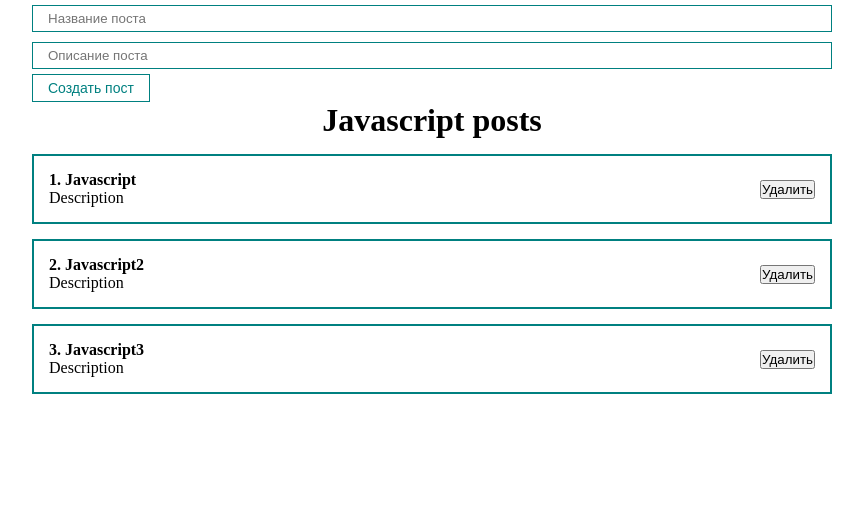
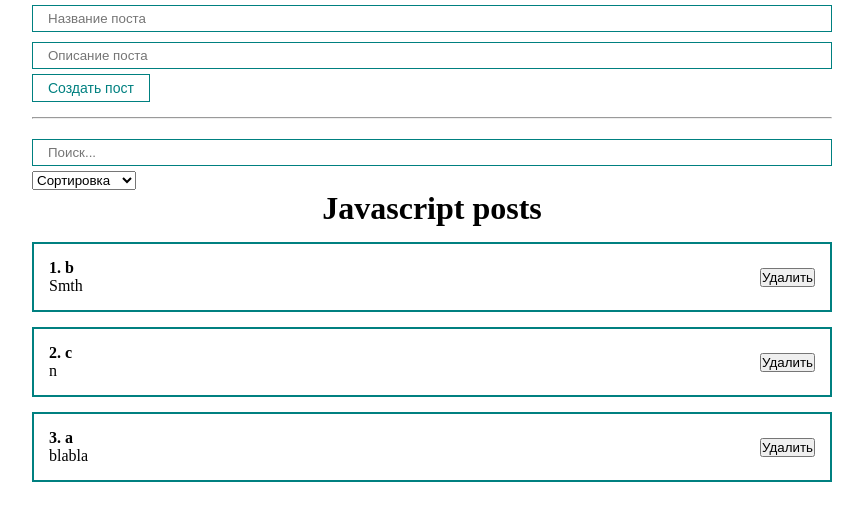
Before and after one commit to Exctues/react-pracitce, a React (Create React App) app: page / in a window 1280 px wide. Shown: the top 520 px of the page, without its empty margins (208-1071 px from the left). Built offline with nearby package versions, Linux system fonts and the light colour scheme.

Commit message:
make posts searchable and filterable

```diff
--- a/src/App.js
+++ b/src/App.js
@@ -1,49 +1,52 @@
-import React, {useRef, useState} from 'react'
+import React, {useMemo, useState} from 'react'
 import './styles/App.css'
 import PostList from "./components/PostList";
-import MyButton from "./components/UI/button/MyButton";
 import MyInput from "./components/UI/input/MyInput";
+import PostForm from "./components/PostForm";
+import MySelect from "./components/UI/select/MySelect";
+import PostFilter from "./components/PostFilter";
 
 function App() {
     const [posts, setPosts] = useState([
-        {id: 1, title: 'Javascript', body: 'Description'},
-        {id: 2, title: 'Javascript2', body: 'Description'},
-        {id: 3, title: 'Javascript3', body: 'Description'}
+        {id: 1, title: 'b', body: 'Smth'},
+        {id: 2, title: 'c', body: 'n'},
+        {id: 3, title: 'a', body: 'blabla'}
     ])
-    const [title, setTitle] = useState("")
-    const [body, setBody] = useState("")
 
+    const [filter, setFilter] = useState({sort: '', query: ''})
 
-    const addNewPost = (e) => {
-        e.preventDefault();
-        const newPost = {
-            id: Date.now(),
-            title,
-            body
-        }
+    const sortedPosts = useMemo(() => {
+        console.log("getSortedPosts invoked")
+        if (filter.sort)
+            return [...posts].sort((a, b) => a[filter.sort].localeCompare(b[filter.sort]));
+        return posts;
+    }, [filter.sort, posts])
+
+    const sortedAndSearchedPosts = useMemo(() => {
+        return sortedPosts.filter(post => post.title.toLowerCase().includes(filter.query.toLowerCase()))
+    }, [filter.query, sortedPosts])
+
+    const create = (newPost) => {
         setPosts([...posts, newPost])
-        setTitle('')
-        setBody('')
+    }
+
+    const removePost = (postToRemove) => {
+        setPosts(posts.filter(p => p.id !== postToRemove.id))
     }
 
     return (
         <div className="App">
-            <from>
-                <MyInput
-                    value={title}
-                    onChange={e => setTitle(e.target.value)}
-                    type="text"
-                    placeholder="Название поста"
-                />
-                <MyInput
-                    value={body}
-                    onChange={e => setBody(e.target.value)}
-                    type="text"
-                    placeholder="Описание поста"
-                />
-                <MyButton onClick={addNewPost}>Создать пост</MyButton>
-            </from>
-            <PostList posts={posts} title="Javascript posts"/>
+            <PostForm create={create}/>
+            <hr style={{margin: '15px 0'}}/>
+            <PostFilter filter={filter} setFilter={setFilter}/>
+            {sortedAndSearchedPosts.length
+                ?
+                <PostList remove={removePost} posts={sortedAndSearchedPosts} title="Javascript posts"/>
+                :
+                <h1 style={{textAlign: "center"}}>
+                    Посты не были найдены
+                </h1>
+            }
         </div>
     );
 }
--- /dev/null
+++ b/src/components/PostFilter.jsx
@@ -0,0 +1,23 @@
+import React from 'react';
+import MyInput from "./UI/input/MyInput";
+import MySelect from "./UI/select/MySelect";
+
+const PostFilter = ({filter, setFilter}) => {
+    return (<div>
+        <div>
+            <MyInput
+                value={filter.query}
+                onChange={e => setFilter({...filter, query: e.target.value})}
+                placeholder="Поиск..."
+            />
+            <MySelect
+                defaultValue="Сортировка"
+                value={filter.sort}
+                onChange={selectedSort => setFilter({...filter, sort: selectedSort})}
+                options={[{value: 'title', name: 'По названию'}, {value: 'body', name: 'По описанию'},]}
+            />
+        </div>
+    </div>);
+};
+
+export default PostFilter;
--- /dev/null
+++ b/src/components/PostForm.jsx
@@ -0,0 +1,34 @@
+import React, {useState} from 'react';
+import MyInput from "./UI/input/MyInput";
+import MyButton from "./UI/button/MyButton";
+
+const PostForm = ({create}) => {
+    const [post, setPost] = useState({title: '', body: ''})
+
+    const addNewPost = (e) => {
+        e.preventDefault();
+        const newPost = {...post, id: Date.now()};
+        create(newPost)
+        setPost({title: '', body: ''})
+    }
+
+    return (
+        <form>
+            <MyInput
+                value={post.title}
+                onChange={e => setPost({...post, title: e.target.value})}
+                type="text"
+                placeholder="Название поста"
+            />
+            <MyInput
+                value={post.body}
+                onChange={e => setPost({...post, body: e.target.value})}
+                type="text"
+                placeholder="Описание поста"
+            />
+            <MyButton onClick={addNewPost}>Создать пост</MyButton>
+        </form>
+    );
+};
+
+export default PostForm;
--- a/src/components/PostItem.jsx
+++ b/src/components/PostItem.jsx
@@ -11,7 +11,9 @@
                     </div>
                 </div>
                 <div className="post-btns">
-                    <button>Удалить</button>
+                    <button onClick={() => props.remove(props.post)}>
+                        Удалить
+                    </button>
                 </div>
             </div>
         </div>
--- a/src/components/PostList.jsx
+++ b/src/components/PostList.jsx
@@ -1,13 +1,13 @@
 import React from 'react';
 import PostItem from "./PostItem";
 
-const PostList = ({posts, title = "Default Title"}) => {
+const PostList = ({posts, title = "Default Title", remove}) => {
     return (
         <div>
             <h1 style={{textAlign: 'center'}}>
                 {title}
             </h1>
-            {posts.map((post, index) => <PostItem number={index + 1} post={post} key={post.id}/>)}
+            {posts.map((post, index) => <PostItem remove={remove} number={index + 1} post={post} key={post.id}/>)}
         </div>
     );
 };
--- /dev/null
+++ b/src/components/UI/select/MySelect.jsx
@@ -0,0 +1,19 @@
+import React from 'react';
+
+const MySelect = ({options, defaultValue, value, onChange}) => {
+    return (
+        <select
+            value={value}
+            onChange={event => onChange(event.target.value)}
+        >
+            <option disabled value="">{defaultValue}</option>
+            {options.map(opt =>
+                <option key={opt.value} value={opt.value}>
+                    {opt.name}
+                </option>)
+            }
+        </select>
+    );
+};
+
+export default MySelect;
```
